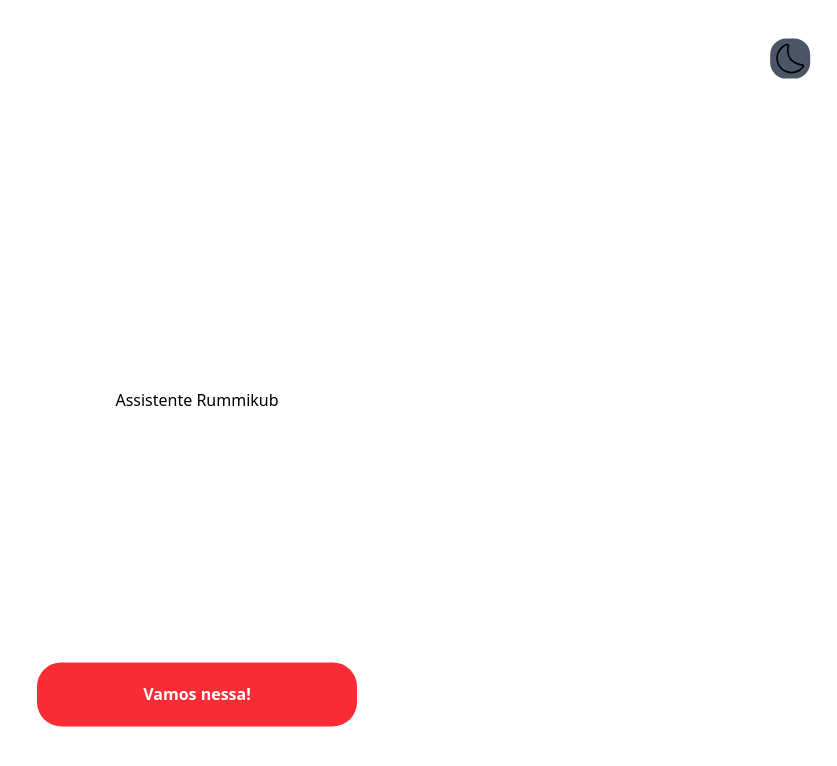
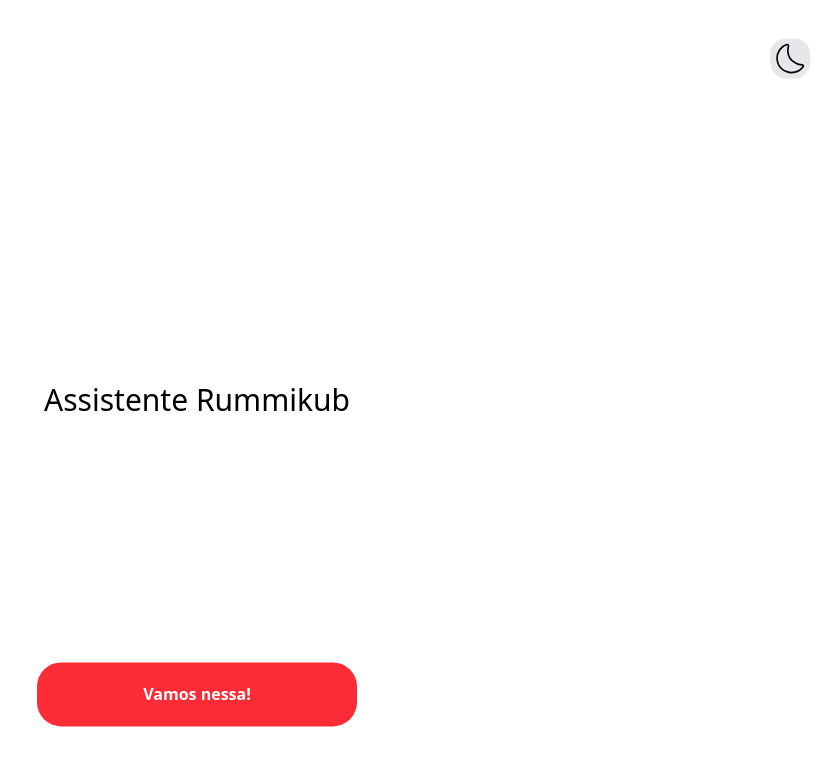
Before and after one commit to Lucasmenezes08/rummikub-assistant, a React (Vite) app in the folder rummikub/: page / in a window 1280 px wide. Shown: the top 766 px of the page, without its empty margins (443-1280 px from the left). Built offline with nearby package versions, Linux system fonts and the light colour scheme.

Commit message:
:lipstick: Style: Finalizar estilização componente homepage.

```diff
--- a/rummikub/src/components/common/button-confirm.jsx
+++ b/rummikub/src/components/common/button-confirm.jsx
@@ -4,8 +4,8 @@
 export default function ConfirmButton (){
     const {tema} = useContext(ThemeContext);
     return (
-        <section>
-            <button className={` w-[20rem] h-[4rem] rounded-3xl font-2xl font-semibold ${tema === 'dark' ? 'bg-sky-400' : 'bg-red-500 '}  text-white `}>Vamos nessa!</button>
+        <section className="w-full">
+            <button className={` w-[20rem] h-[4rem] py-5 rounded-3xl font-3xl font-semibold ${tema === 'dark' ? 'bg-sky-400' : 'bg-red-500 '}  text-white `}>Vamos nessa!</button>
         </section>
     )
 
--- a/rummikub/src/components/common/button-darkTheme.jsx
+++ b/rummikub/src/components/common/button-darkTheme.jsx
@@ -1,9 +1,12 @@
+import { useContext } from "react";
 import { CiDark } from "react-icons/ci";
+import { ThemeContext } from "../../store/darkThemeContext";
 
 export default function DarkThemeButton ({onClick}){
+    const {tema} = useContext(ThemeContext);
     return (
-        <section>
-            <button><CiDark onClick={onClick} size={40} className="bg-gray-600 rounded-2xl"/></button>
+        <section className="">
+            <button><CiDark onClick={onClick} size={40} className={`${tema === 'dark' ? 'bg-gray-600' : 'bg-gray-200'} rounded-2xl`}/></button>
         </section>
     )
 }
--- a/rummikub/src/routers/homepage.jsx
+++ b/rummikub/src/routers/homepage.jsx
@@ -12,10 +12,9 @@
                 <DarkThemeButton onClick={() => alterarTema(tema)}/>
             </section>
 
-            <section>
-                <h1 className={`absolute top-[50%] left-[50%] -translate-x-[50%] -translate-y-[50%] whitespace-pre-line ${tema === 'dark' ? 'text-white' : 'text-black'}`}>
-                    Assistente
-                    Rummikub
+            <section className="">
+                <h1 className={` w-full absolute text-3xl text-center top-[50%] -translate-y-[50%] whitespace-pre-wrap ${tema === 'dark' ? 'text-white' : 'text-black'}`}>
+                    Assistente Rummikub
                 </h1>
             </section>
 
```
